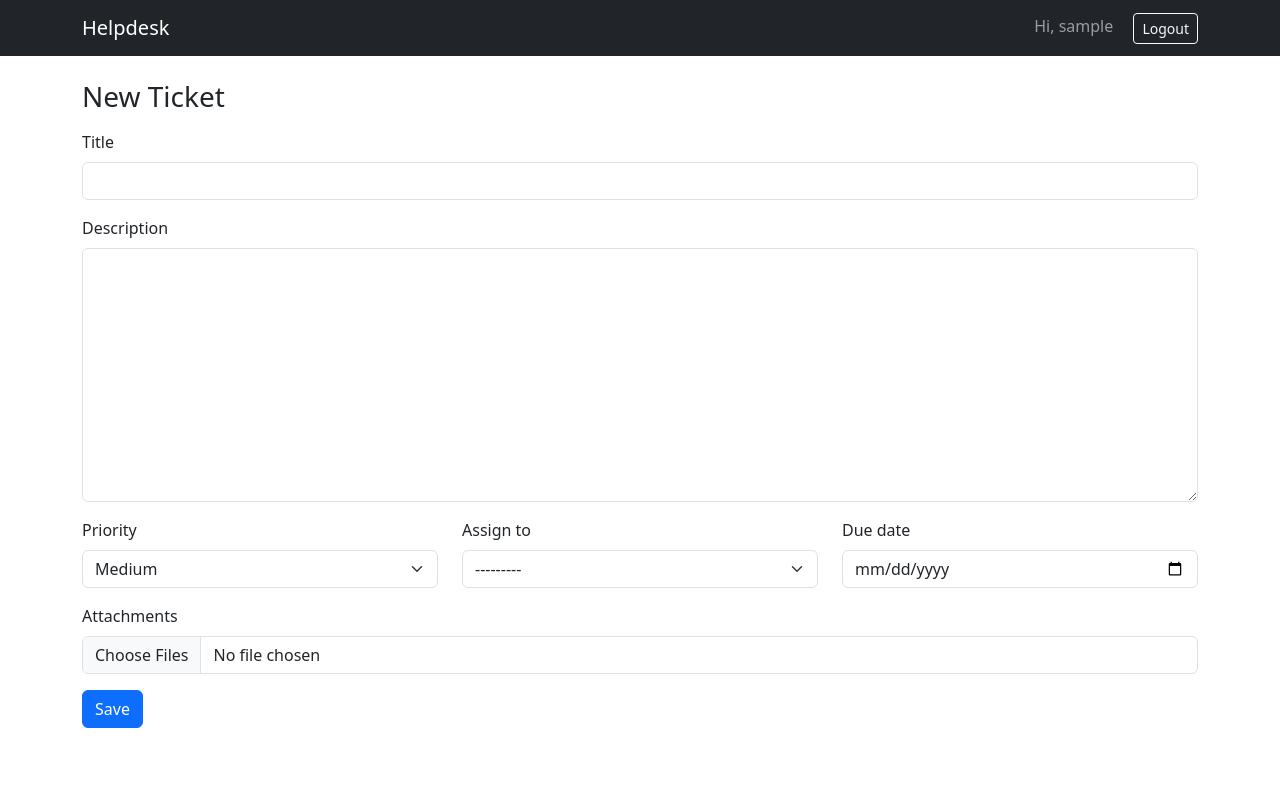
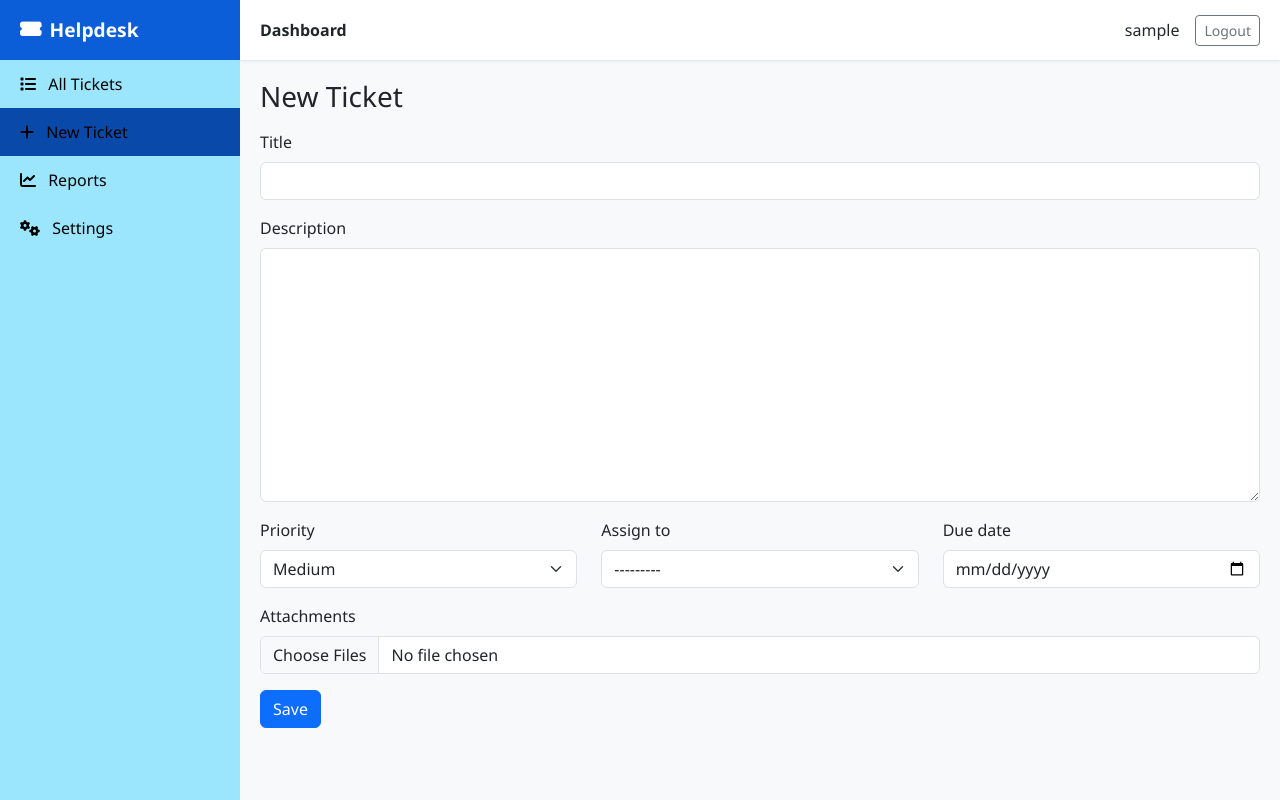
Before and after one commit to shishir-chowdhury/ticket-management-system-django, a Django app: page /tickets/new/ in a window 1280 px wide. Run offline with Django 5.2, Linux system fonts and the light colour scheme; the visitor is signed in with stand-in values (Sample User, id 1); data comes from the database, SQL or seed files in the repository.

Commit message:
change the base template design

```diff
--- a/static/tickets/css/style.css
+++ b/static/tickets/css/style.css
@@ -8,7 +8,7 @@ body {
 .sidebar {
     min-height: 100vh;
     width: 240px;
-    background: #0d6efd;
+    background: #9be6fd;
     color: #fff;
     position: fixed;
     top: 0;
@@ -16,14 +16,14 @@ body {
     padding-top: 60px;
 }
 .sidebar a {
-    color: #fff;
+    color: #000000;
     display: block;
     padding: 12px 20px;
     text-decoration: none;
     transition: background 0.2s;
 }
 .sidebar a:hover, .sidebar a.active {
-    background: #0b5ed7;
+    background: #0949aa;
 }
 .header {
     height: 60px;
--- a/templates/base.html
+++ b/templates/base.html
@@ -1,36 +1,49 @@
-<!doctype html>
-<html>
+<!DOCTYPE html>
+<html lang="en">
 <head>
-    <meta charset="utf-8" />
-    <meta name="viewport" content="width=device-width, initial-scale=1" />
-    <title>{% block title %}Helpdesk{% endblock %}</title>
+    <meta charset="UTF-8">
+    <title>{% block title %}Ticketing System{% endblock %}</title>
+    <meta name="viewport" content="width=device-width, initial-scale=1.0">
     {% load static %}
+    <link href="https://cdn.jsdelivr.net/npm/bootstrap@5.3.3/dist/css/bootstrap.min.css" rel="stylesheet">
+    <link href="https://cdnjs.cloudflare.com/ajax/libs/font-awesome/6.5.1/css/all.min.css" rel="stylesheet">
     <link rel="stylesheet" href="{% static 'tickets/css/style.css' %}">
-
-    <!-- Bootstrap (CDN) -->
-    <link href="https://cdn.jsdelivr.net/npm/bootstrap@5.3.3/dist/css/bootstrap.min.css" rel="stylesheet">
 </head>
 <body>
-<nav class="navbar navbar-expand-lg navbar-dark bg-dark mb-4">
-    <div class="container">
-        <a class="navbar-brand" href="{% url 'ticket_list' %}">Helpdesk</a>
-        <div class="ms-auto">
-            {% if user.is_authenticated %}
-            <span class="navbar-text me-3">Hi, {{ user.username }}</span>
-            <a class="btn btn-outline-light btn-sm" href="{% url 'logout' %}">Logout</a>
-            {% else %}
-            <a class="btn btn-outline-light btn-sm" href="{% url 'login' %}">Login</a>
-            {% endif %}
-        </div>
+<!-- Brand -->
+<div class="brand">
+    <i class="fa-solid fa-ticket-alt me-2"></i> Helpdesk
+</div>
+
+<!-- Sidebar -->
+<div class="sidebar">
+    <a href="{% url 'ticket_list' %}" class="{% if request.resolver_match.url_name == 'ticket_list' %}active{% endif %}">
+        <i class="fa-solid fa-list me-2"></i> All Tickets
+    </a>
+    <a href="{% url 'ticket_create' %}" class="{% if request.resolver_match.url_name == 'ticket_create' %}active{% endif %}">
+        <i class="fa-solid fa-plus me-2"></i> New Ticket
+    </a>
+    <a href="#"><i class="fa-solid fa-chart-line me-2"></i> Reports</a>
+    <a href="#"><i class="fa-solid fa-cogs me-2"></i> Settings</a>
+</div>
+
+<!-- Header -->
+<div class="header">
+    <div>
+        <i class="fa-solid fa-bars me-3 d-md-none"></i>
+        <span class="fw-bold">Dashboard</span>
     </div>
-</nav>
+    <div class="d-flex align-items-center">
+        <span class="me-3">{{ request.user.username }}</span>
+        <a href="{% url 'logout' %}" class="btn btn-sm btn-outline-secondary">Logout</a>
+    </div>
+</div>
 
-<div class="container">
-    {% for message in messages %}
-    <div class="alert alert-{{ message.tags }}">{% autoescape off %}{{ message }}{% endautoescape %}</div>
-    {% endfor %}
+<!-- Main Content -->
+<div class="main">
     {% block content %}{% endblock %}
 </div>
 
+<script src="https://cdn.jsdelivr.net/npm/bootstrap@5.3.3/dist/js/bootstrap.bundle.min.js"></script>
 </body>
 </html>
```
